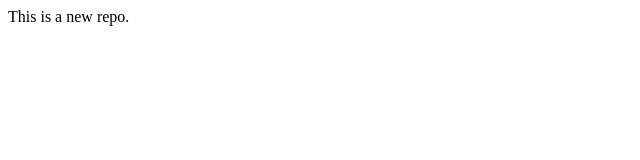
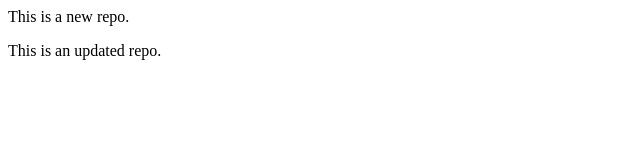
Before and after one commit to AasthaArya/local-repo, a plain HTML site: page index.html in a window 1280 px wide. Shown: the whole page, without its empty margins (0-640 px from the left). Drawn offline with Linux system fonts and the light colour scheme.

Commit message:
Add new feature

```diff
--- a/index.html
+++ b/index.html
@@ -1 +1,2 @@
 <p>This is a new repo.</p>
+<p>This is an updated repo.</p>
```
